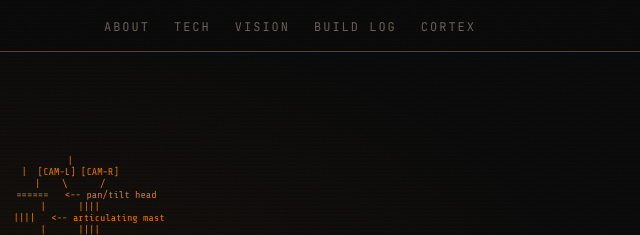
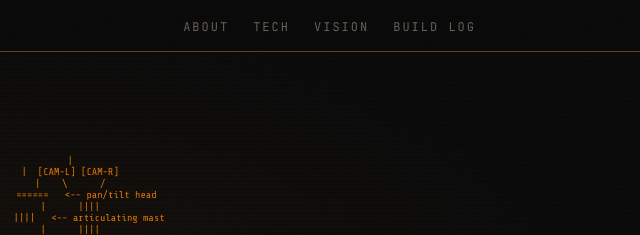
Before and after one commit to jenplumlee7/project-axiom, a plain HTML site: page index.html in a window 1280 px wide. Shown: the top 235 px of the page, 640-1280 px from the left. Drawn offline with nearby package versions, Linux system fonts and the light colour scheme.

Commit message:
Clean up nav

```diff
--- a/index.html
+++ b/index.html
@@ -18,7 +18,6 @@
         <li><a href="#tech">Tech</a></li>
         <li><a href="#vision">Vision</a></li>
         <li><a href="#log">Build Log</a></li>
-        <li><a href="cortex.html">CORTEX</a></li>
       </ul>
     </div>
   </nav>
```
